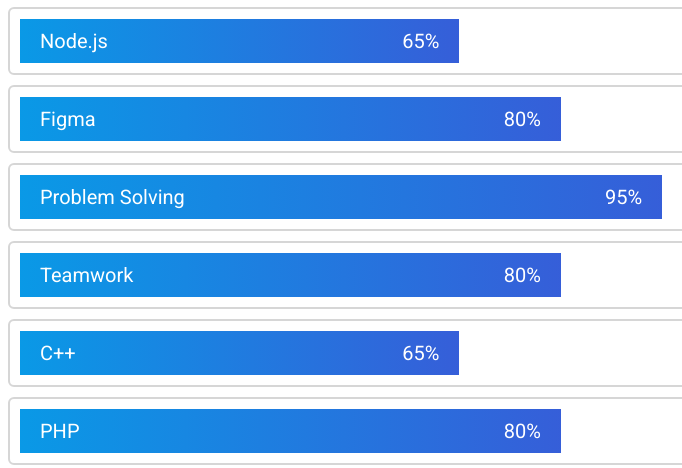
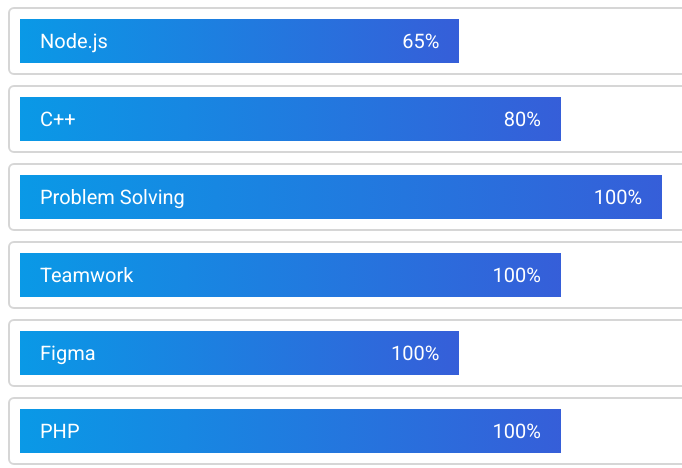
Before and after one commit to hothyfa123/hothyfa_portifile, a plain HTML site: page index.html in a window 1280 px wide. Shown: the part 2236-2704 px from the top of the page, 282-964 px from the left. Drawn offline with nearby package versions, Linux system fonts and the light colour scheme.

Commit message:
Update index.html

```diff
--- a/index.html
+++ b/index.html
@@ -237,11 +237,11 @@
        <div class="bar" data-aos="fade-left"> <h3><span>Python</span> <span>95%</span></h3> </div>
        <div class="bar" data-aos="fade-right"> <h3><span>Flutter</span> <span>80%</span></h3> </div>
        <div class="bar" data-aos="fade-left"> <h3><span>Node.js</span> <span>65%</span></h3> </div>
-       <div class="bar" data-aos="fade-right"> <h3><span>Figma</span> <span>80%</span></h3> </div>
-       <div class="bar" data-aos="fade-left"> <h3><span>Problem Solving</span> <span>95%</span></h3> </div>
-       <div class="bar" data-aos="fade-right"> <h3><span>Teamwork</span> <span>80%</span></h3> </div>
-       <div class="bar" data-aos="fade-left"> <h3><span>C++</span> <span>65%</span></h3> </div>
-       <div class="bar" data-aos="fade-right"> <h3><span>PHP</span> <span>80%</span></h3> </div>
+       <div class="bar" data-aos="fade-right"> <h3><span>C++</span> <span>80%</span></h3> </div>
+       <div class="bar" data-aos="fade-left"> <h3><span>Problem Solving</span> <span>100%</span></h3> </div>
+       <div class="bar" data-aos="fade-right"> <h3><span>Teamwork</span> <span>100%</span></h3> </div>
+       <div class="bar" data-aos="fade-left"> <h3><span>Figma</span> <span>100%</span></h3> </div>
+       <div class="bar" data-aos="fade-right"> <h3><span>PHP</span> <span>100%</span></h3> </div>
     </div>
 
  </div>
```
